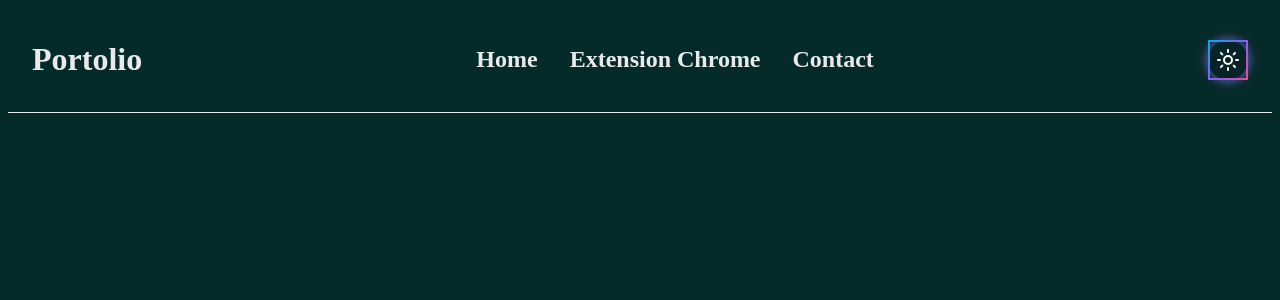
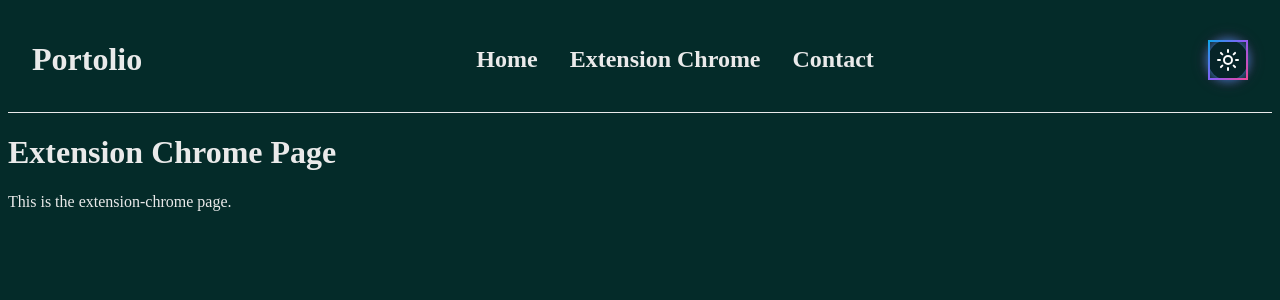
Before and after one commit to Elfspectrals/portfolioV2, a React (Vite) app: page /extension-chrome in a window 1280 px wide. Shown: the top 300 px of the page. Built offline with nearby package versions, Linux system fonts and the light colour scheme.

Commit message:
contact & extnesino chrome

```diff
--- a/src/App.tsx
+++ b/src/App.tsx
@@ -1,12 +1,14 @@
 import { useEffect, useState } from 'react';
 import { Header } from './components/Header/Header';
 import { setTheme } from './utils/theme';
+import { Routes, Route } from 'react-router-dom';
+import Contact from './pages/Contact';
+import ExtensionChrome from './pages/ExtensionChrome';
 
 const navLinks = [
   { label: 'Home', href: '/' },
   { label: 'Extension Chrome', href: '/extension-chrome' },
   { label: 'Contact', href: '/contact' },
-
 ];
 
 const themeOptions = [
@@ -37,6 +39,10 @@ function App() {
           setTheme(v as 'light' | 'dark');
         }}
       />
+      <Routes>
+        <Route path="/contact" element={<Contact />} />
+        <Route path="/extension-chrome" element={<ExtensionChrome />} />
+      </Routes>
     </>
   );
 }
--- /dev/null
+++ b/src/pages/Contact.tsx
@@ -0,0 +1,12 @@
+import React from 'react';
+
+const Contact: React.FC = () => {
+  return (
+    <div>
+      <h1>Contact Page</h1>
+      <p>This is the contact page.</p>
+    </div>
+  );
+};
+
+export default Contact;
--- /dev/null
+++ b/src/pages/ExtensionChrome.tsx
@@ -0,0 +1,12 @@
+import React from 'react';
+
+const ExtensionChrome: React.FC = () => {
+  return (
+    <div>
+      <h1>Extension Chrome Page</h1>
+      <p>This is the extension-chrome page.</p>
+    </div>
+  );
+};
+
+export default ExtensionChrome;
```
